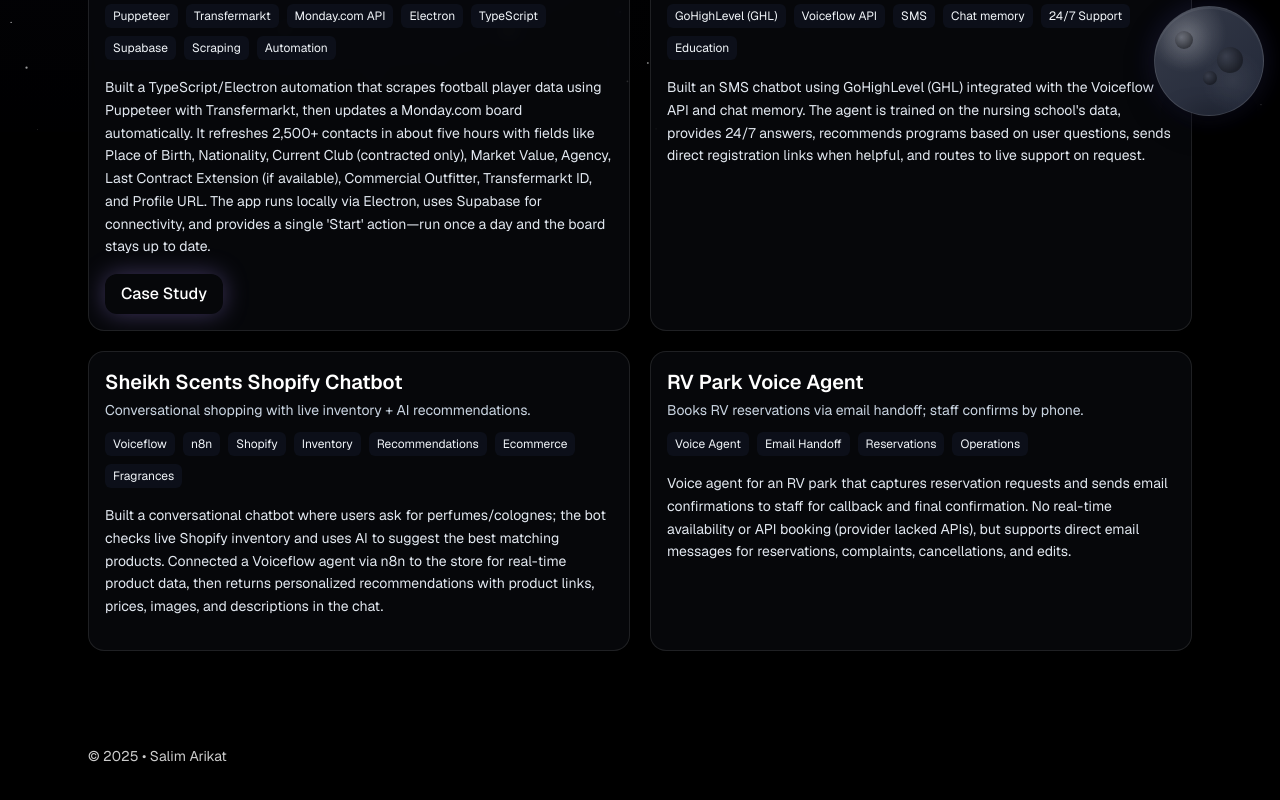
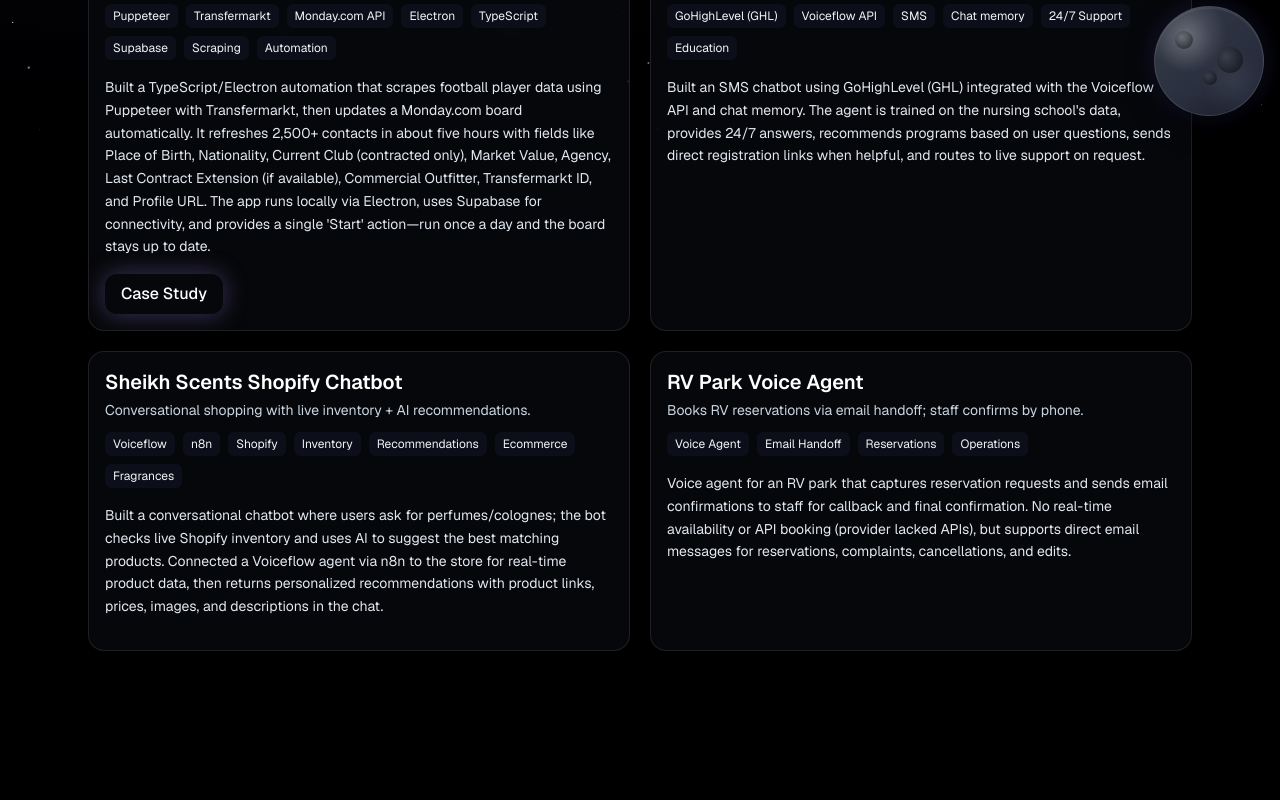
Before and after one commit to L-eem/Portfolio, a Next.js app in the folder private-portfolio/: page / in a window 1280 px wide. Shown: the part 668-1468 px from the top of the page. After the commit the page ends 1414 px from the top, so only its background shows below. Built offline with nearby package versions, Linux system fonts and the light colour scheme.

Commit message:
additions

```diff
--- a/private-portfolio/app/page.tsx
+++ b/private-portfolio/app/page.tsx
@@ -123,11 +123,7 @@ export default function Home() {
           </div>
         </section>
 
-        <footer className="mx-auto w-full max-w-6xl px-4 md:px-6 pb-10 text-sm text-white/80">
-          <div className="flex items-center justify-start">
-            <span>© {year} • Salim Arikat</span>
-          </div>
-        </footer>
+
 
 
       </main>
```
